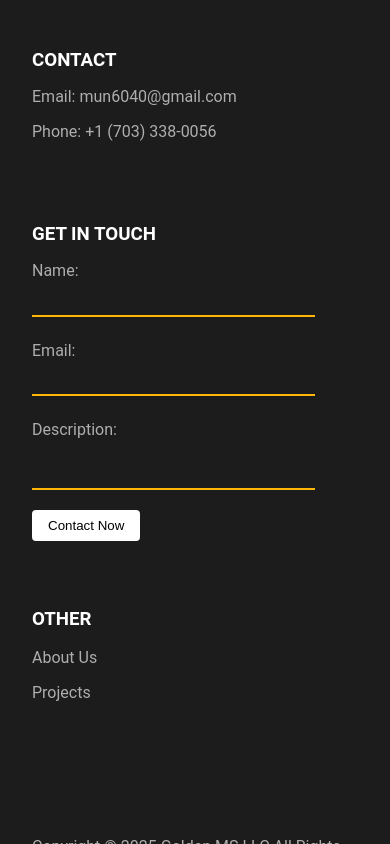
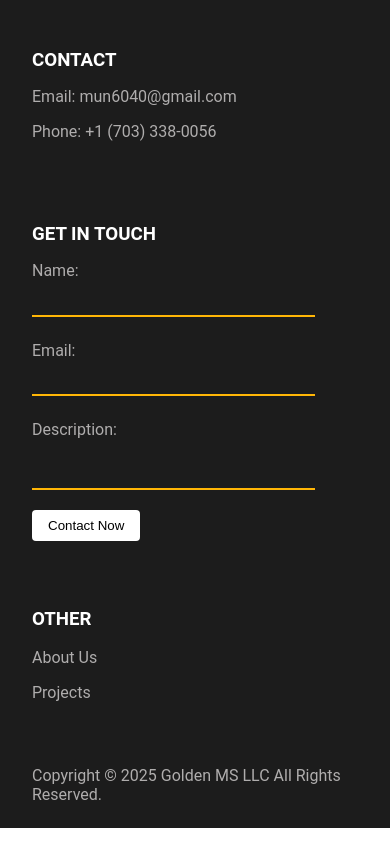
Before and after one commit to aaronmpark/interior-design-portfolio, a Vue app: page /contact in a window 390 px wide. Shown: the part 906-1750 px from the top of the page. Built offline with nearby package versions, Linux system fonts and the light colour scheme.

Commit message:
footnote copytright

```diff
--- a/src/components/Footnote.vue
+++ b/src/components/Footnote.vue
@@ -213,6 +213,10 @@ export default {
   .other {
     margin-bottom: 1.5rem;
   }
+  .footer-bottom {
+    transform: translateY(20%);
+    margin-top: 1rem;
+  }
 }
 
 </style>
```
